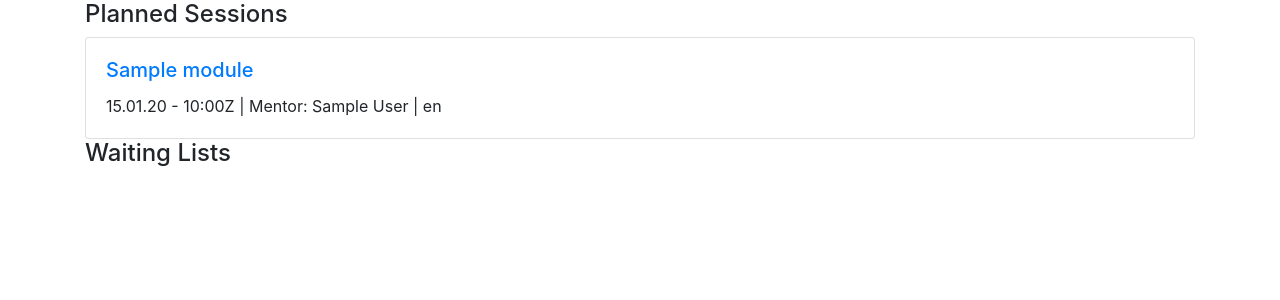
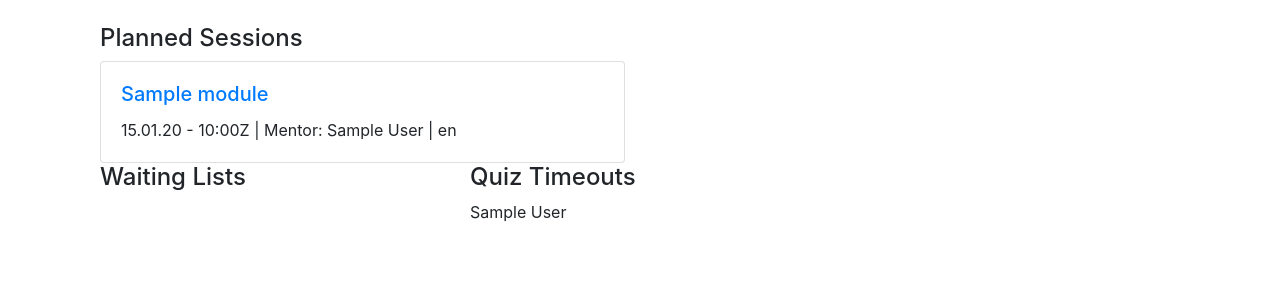
Before and after one commit to vatger/s1-signup, a Django app: template S1/waitinglists/templates/waitinglists/management.html in a window 1280 px wide. Shown: the part 56-356 px from the top of the page. Run offline with Django 5.2, Linux system fonts and the light colour scheme; the template is opened without the code that fills it: most values are stand-ins (such as "Sample title", 1, 10 or a date in 2020); some libraries are stand-ins or nearby versions.

Commit message:
User timeouts

```diff
--- a/S1/waitinglists/templates/waitinglists/management.html
+++ b/S1/waitinglists/templates/waitinglists/management.html
@@ -4,6 +4,10 @@
 {% block title %}S1 Training{% endblock %}
 
 {% block content %}
+    <div class="container mt-4">
+    <div class="row">
+
+    <div class="col-6">
     <h4>Planned Sessions</h4>
     {% for session in sessions %}
         <div class="card">
@@ -12,8 +16,21 @@
         {{ session.datetime|format_datetime }}Z | Mentor: {{ session.mentor.first_name }} {{ session.mentor.last_name }} | {{ session.language }}
             </div></div>
     {% endfor %}
+    </div>
+    </div>
+    <div class="row">
+     <div class="col-4">
     <h4>Waiting Lists</h4>
     {% for module in modules %}
     <h6><a href="{% url 'total_waiting_list' module.id %}">{{ module.name }}</a></h6>
     {% endfor %}
+     </div>
+    <div class="col-8">
+        <h4>Quiz Timeouts</h4>
+        {% for user in timeout_users %}
+        {{ user.first_name }} {{ user.last_name }}
+        {% endfor %}
+    </div>
+    </div>
+    </div>
 {% endblock %}
--- a/S1/waitinglists/views.py
+++ b/S1/waitinglists/views.py
@@ -14,6 +14,7 @@ from dotenv import load_dotenv
 from .forms import AttendanceForm
 from .helpers import send_moodle_find_user, send_moodle_activity_completion, quiz_ids
 from .models import Attendance, Session, WaitingList, Module, Signup, QuizCompletion
+from connect.models import UserDetail
 
 load_dotenv()
 
@@ -343,12 +344,15 @@ def cancel_attendance(request, session_id):
 def management(request):
     sessions = Session.objects.filter(attendance_done=False).order_by("datetime")
     modules = Module.objects.all().order_by("name")
+    timeout_details = UserDetail.objects.filter(flagged_for_deletion=True)
+    timeout_users = [detail.user for detail in timeout_details]
     context = {
         "sessions": sessions,
         "prefer_en": request.user.userdetail.en_preferred,
         "authenticated": request.user.is_authenticated,
         "is_mentor": is_mentor(request.user),
         "modules": modules,
+        "timeout_users": timeout_users,
     }
     template = loader.get_template("waitinglists/management.html")
     return HttpResponse(template.render(context, request))
```
